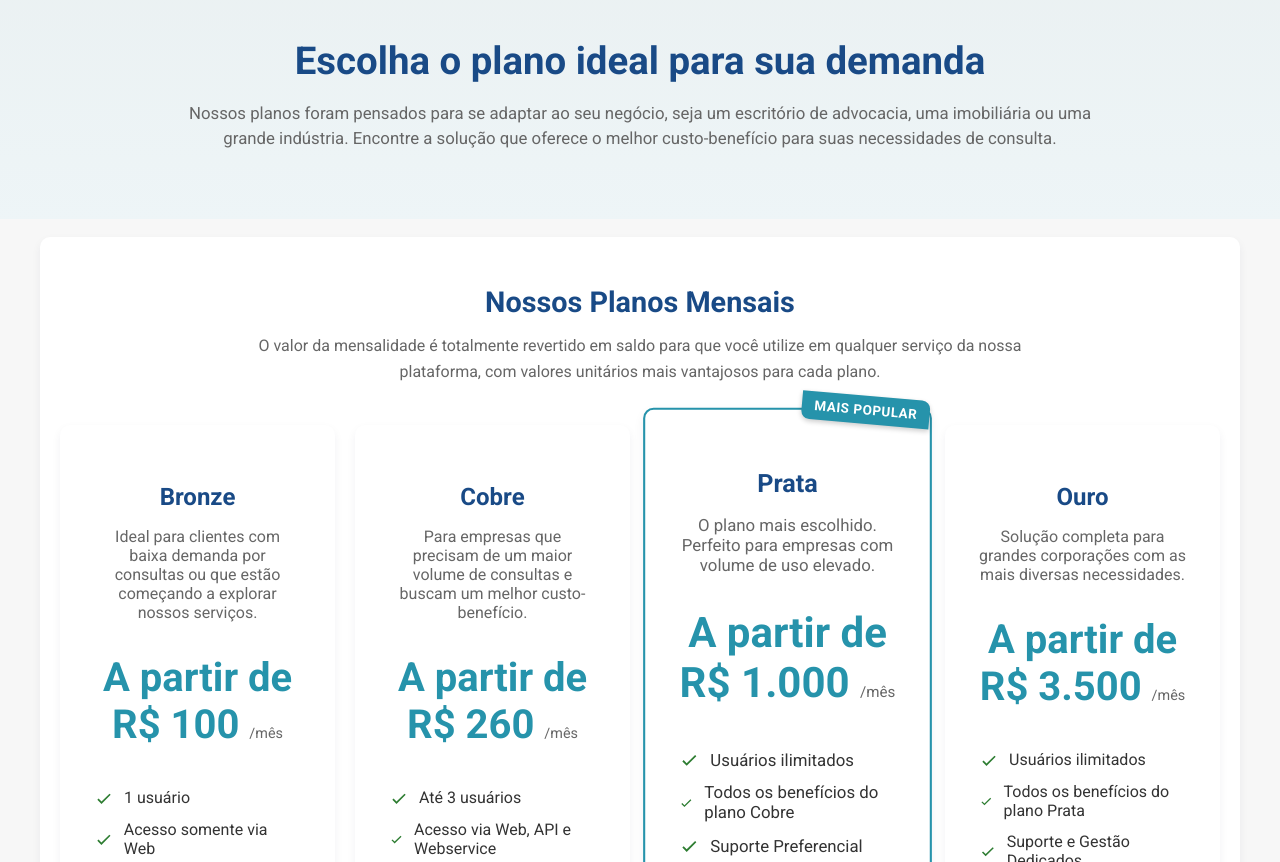
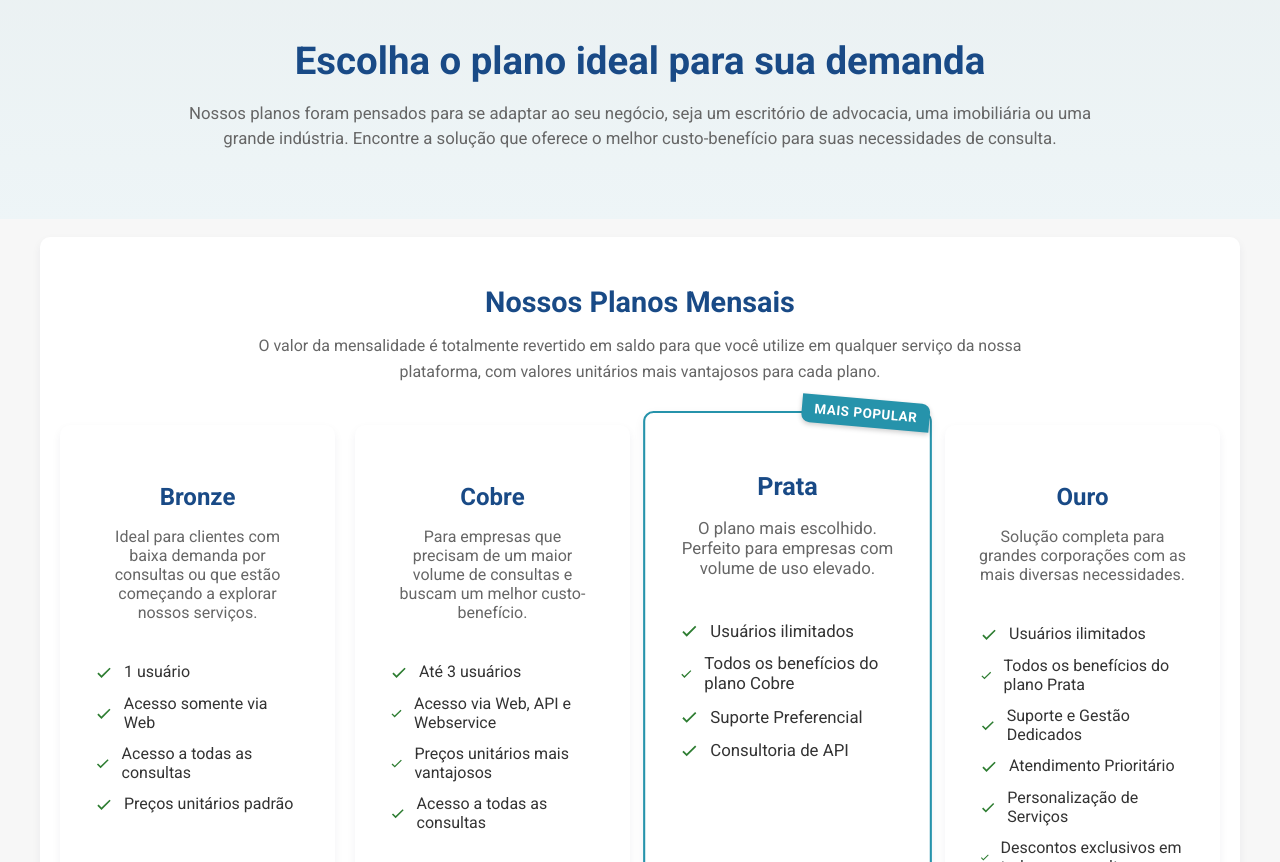
Before and after one commit to sacapinformacao/Planos, a plain HTML site: page index.html in a window 1280 px wide. Shown: the part 90-952 px from the top of the page. Drawn offline with Linux system fonts and the light colour scheme.

Commit message:
Update index.html

```diff
--- a/index.html
+++ b/index.html
@@ -386,11 +386,7 @@ header {
                 <h3>Bronze</h3>
                 <p>Ideal para clientes com baixa demanda por consultas ou que estão começando a explorar nossos serviços.</p>
             </div>
-            <div class="plan-price">
-                A partir de R$ 100
-                <small>/mês</small>
-            </div>
-            <ul class="plan-features">
+                        <ul class="plan-features">
                 <li><svg viewBox="0 0 24 24"><path d="M9 16.2l-3.5-3.5L4 14.2l5 5L20 8.2l-1.4-1.4L9 16.2z"/></svg> 1 usuário</li>
                 <li><svg viewBox="0 0 24 24"><path d="M9 16.2l-3.5-3.5L4 14.2l5 5L20 8.2l-1.4-1.4L9 16.2z"/></svg> Acesso somente via Web</li>
                 <li><svg viewBox="0 0 24 24"><path d="M9 16.2l-3.5-3.5L4 14.2l5 5L20 8.2l-1.4-1.4L9 16.2z"/></svg> Acesso a todas as consultas</li>
@@ -406,11 +402,7 @@ header {
                 <h3>Cobre</h3>
                 <p>Para empresas que precisam de um maior volume de consultas e buscam um melhor custo-benefício.</p>
             </div>
-            <div class="plan-price">
-                A partir de R$ 260
-                <small>/mês</small>
-            </div>
-            <ul class="plan-features">
+                       <ul class="plan-features">
                 <li><svg viewBox="0 0 24 24"><path d="M9 16.2l-3.5-3.5L4 14.2l5 5L20 8.2l-1.4-1.4L9 16.2z"/></svg> Até 3 usuários</li>
                 <li><svg viewBox="0 0 24 24"><path d="M9 16.2l-3.5-3.5L4 14.2l5 5L20 8.2l-1.4-1.4L9 16.2z"/></svg> Acesso via Web, API e Webservice</li>
                 <li><svg viewBox="0 0 24 24"><path d="M9 16.2l-3.5-3.5L4 14.2l5 5L20 8.2l-1.4-1.4L9 16.2z"/></svg> Preços unitários mais vantajosos</li>
@@ -427,11 +419,7 @@ header {
                 <h3>Prata</h3>
                 <p>O plano mais escolhido. Perfeito para empresas com volume de uso elevado.</p>
             </div>
-            <div class="plan-price">
-                A partir de R$ 1.000
-                <small>/mês</small>
-            </div>
-            <ul class="plan-features">
+                        <ul class="plan-features">
                 <li><svg viewBox="0 0 24 24"><path d="M9 16.2l-3.5-3.5L4 14.2l5 5L20 8.2l-1.4-1.4L9 16.2z"/></svg> Usuários ilimitados</li>
                 <li><svg viewBox="0 0 24 24"><path d="M9 16.2l-3.5-3.5L4 14.2l5 5L20 8.2l-1.4-1.4L9 16.2z"/></svg> Todos os benefícios do plano Cobre</li>
                 <li><svg viewBox="0 0 24 24"><path d="M9 16.2l-3.5-3.5L4 14.2l5 5L20 8.2l-1.4-1.4L9 16.2z"/></svg> Suporte Preferencial</li>
@@ -447,11 +435,7 @@ header {
                 <h3>Ouro</h3>
                 <p>Solução completa para grandes corporações com as mais diversas necessidades.</p>
             </div>
-            <div class="plan-price">
-                A partir de R$ 3.500
-                <small>/mês</small>
-            </div>
-            <ul class="plan-features">
+                       <ul class="plan-features">
                 <li><svg viewBox="0 0 24 24"><path d="M9 16.2l-3.5-3.5L4 14.2l5 5L20 8.2l-1.4-1.4L9 16.2z"/></svg> Usuários ilimitados</li>
                 <li><svg viewBox="0 0 24 24"><path d="M9 16.2l-3.5-3.5L4 14.2l5 5L20 8.2l-1.4-1.4L9 16.2z"/></svg> Todos os benefícios do plano Prata</li>
                 <li><svg viewBox="0 0 24 24"><path d="M9 16.2l-3.5-3.5L4 14.2l5 5L20 8.2l-1.4-1.4L9 16.2z"/></svg> Suporte e Gestão Dedicados</li>
```
